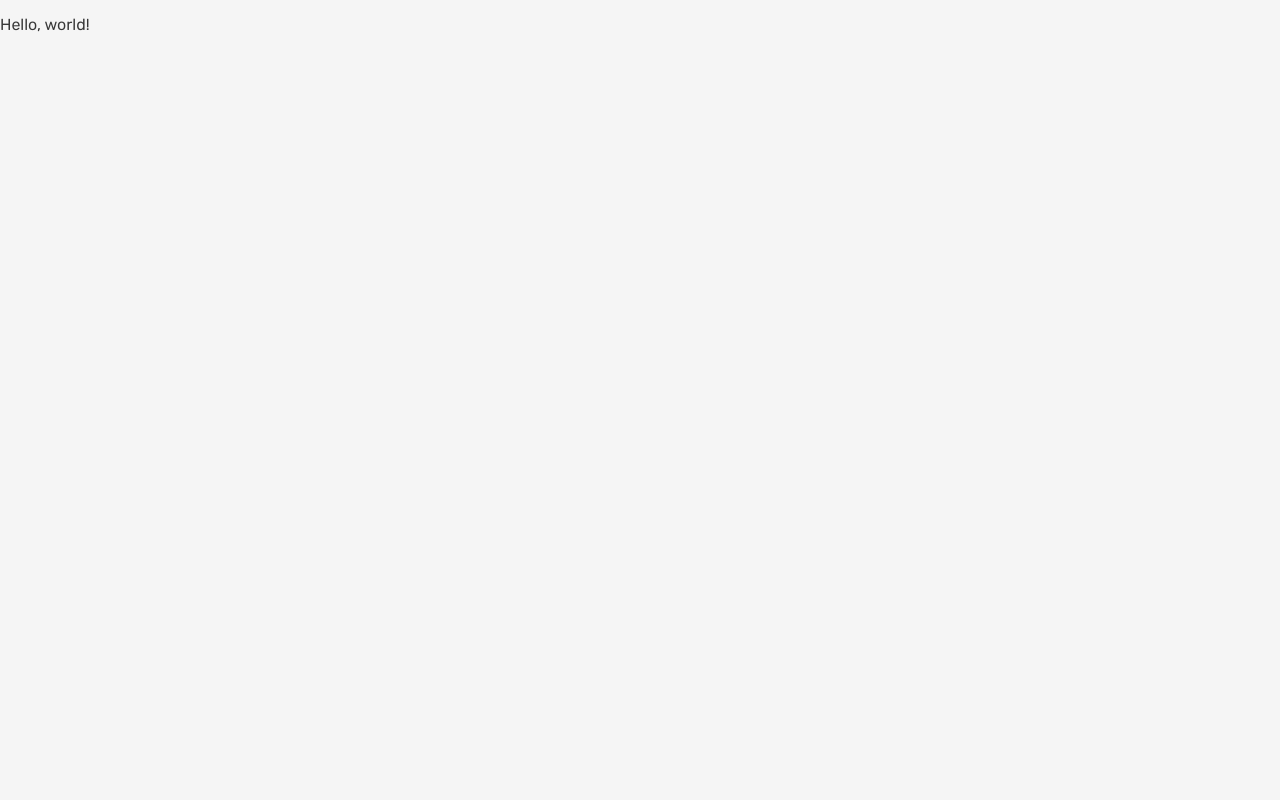
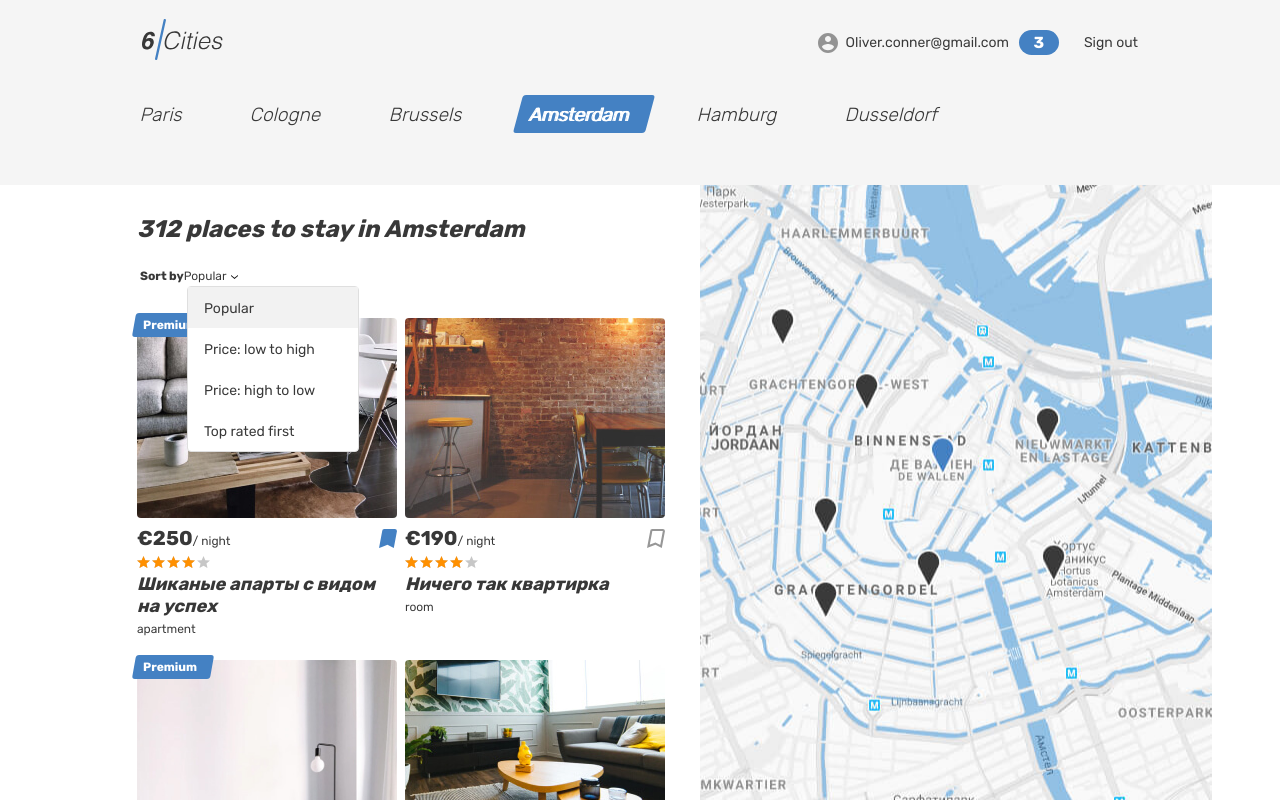
Before and after one commit to javaPepper/six-cities, a React (Create React App) app in the folder project/: page / in a window 1280 px wide. Built offline with nearby package versions, Linux system fonts and the light colour scheme.

Commit message:
создал mainPage, отрисовал карточки

```diff
--- a/project/src/components/app/app.tsx
+++ b/project/src/components/app/app.tsx
@@ -1,5 +1,14 @@
-function App(): JSX.Element {
-  return <p>Hello, world!</p>;
+import MainPage from '../../pages/mainPage/mainPage';
+import { Offer } from '../../types/offer';
+
+type AppProps = {
+  offers: Offer[];
+}
+
+function App({offers}: AppProps) {
+  return(
+    <MainPage offers={offers}/>
+  );
 }
 
 export default App;
--- /dev/null
+++ b/project/src/components/cardComponent/cardComponent.tsx
@@ -0,0 +1,43 @@
+import { Offer } from '../../types/offer';
+import { getRating } from '../../utils/index';
+
+type CardComponentProps = {
+  offer: Offer;
+}
+
+function CardComponent (props: CardComponentProps) {
+  const { offer } = props;
+  const { id, isFavorite, isPremium, previewImage, price, rating, title, type } = offer;
+  return(
+    <article className="cities__card place-card" id={id.toString()}>
+      {(isPremium && <div className="place-card__mark"><span>Premium</span></div>) || null}
+      <div className="cities__image-wrapper place-card__image-wrapper">
+        <a href="#">
+          <img className="place-card__image" src={previewImage} width={260} height={200} alt="img" />
+        </a>
+      </div>
+      <div className="place-card__info">
+        <div className="place-card__price-wrapper">
+          <div className="place-card__price">
+            <b className="place-card__price-value">€{price}</b>
+            <span className="place-card__price-text">/&nbsp;night</span>
+          </div>
+          {(isFavorite && <button className="place-card__bookmark-button place-card__bookmark-button--active button" type="button"><svg className="place-card__bookmark-icon" width={18} height={19}><use xlinkHref="#icon-bookmark" /></svg><span className="visually-hidden">To bookmarks</span></button>)
+          || <button className="place-card__bookmark-button button" type="button"><svg className="place-card__bookmark-icon" width={18} height={19}><use xlinkHref="#icon-bookmark" /></svg><span className="visually-hidden">To bookmarks</span></button>}
+        </div>
+        <div className="place-card__rating rating">
+          <div className="place-card__stars rating__stars">
+            <span style={{width: `${getRating(rating)}%`}} />
+            <span className="visually-hidden">Rating</span>
+          </div>
+        </div>
+        <h2 className="place-card__name">
+          <a href="#">{title}</a>
+        </h2>
+        <p className="place-card__type">{type}</p>
+      </div>
+    </article>
+  );
+}
+
+export default CardComponent;
--- /dev/null
+++ b/project/src/components/offersList/offersList.tsx
@@ -0,0 +1,16 @@
+import { Offer } from '../../types/offer';
+import CardComponent from '../cardComponent/cardComponent';
+
+type OffersListProps = {
+  offers: Offer[];
+}
+
+function OffersList({offers}: OffersListProps) {
+  return(
+    <div className="cities__places-list places__list tabs__content">
+      {offers.map((offer) => <CardComponent offer={offer} key={offer.id}/>)}
+    </div>
+  );
+}
+
+export default OffersList;
--- /dev/null
+++ b/project/src/const.ts
@@ -0,0 +1,30 @@
+export const enum RateValues {
+  Twenty = 20,
+  Fourty = 40,
+  Sixty = 60,
+  Eighty = 80,
+  Hundred = 100
+}
+
+export const ratingValues = {
+  OneStar: {
+    min: 1,
+    max: 1.4
+  },
+  TwoStars: {
+    min: 1.5,
+    max: 2.4
+  },
+  ThreeStars: {
+    min: 2.5,
+    max: 3.4
+  },
+  FourStars: {
+    min: 3.5,
+    max: 4.4
+  },
+  FiveStars: {
+    min: 4.5,
+    max: 5
+  }
+};
--- a/project/src/index.tsx
+++ b/project/src/index.tsx
@@ -1,6 +1,7 @@
 import React from 'react';
 import ReactDOM from 'react-dom/client';
 import App from './components/app/app';
+import { offers } from './mock/offers';
 
 const root = ReactDOM.createRoot(
   document.getElementById('root') as HTMLElement,
@@ -8,6 +9,6 @@ const root = ReactDOM.createRoot(
 
 root.render(
   <React.StrictMode>
-    <App />
+    <App offers={offers}/>
   </React.StrictMode>,
 );
--- /dev/null
+++ b/project/src/mock/offers.ts
@@ -0,0 +1,42 @@
+import { Offer } from '../types/offer';
+
+export const offers: Offer[] = [{
+  previewImage: 'img/apartment-01.jpg',
+  isPremium: true,
+  price: 250,
+  title: 'Шиканые апарты с видом на успех',
+  type: 'apartment',
+  isFavorite: true,
+  rating: 3.5,
+  id: 1,
+},
+{
+  previewImage: 'img/room.jpg',
+  isPremium: false,
+  price: 190,
+  title: 'Ничего так квартирка',
+  type: 'room',
+  isFavorite: false,
+  rating: 4.2,
+  id: 2,
+},
+{
+  previewImage: 'img/studio-01.jpg',
+  isPremium: true,
+  price: 300,
+  title: 'Классный домик, только патио не хватает',
+  type: 'house',
+  isFavorite: true,
+  rating: 1.2,
+  id: 3,
+},
+{
+  previewImage: 'img/apartment-02.jpg',
+  isPremium: false,
+  price: 30,
+  title: 'Не отель, ахутель...',
+  type: 'hotel',
+  isFavorite: false,
+  rating: 2.6,
+  id: 4,
+}];
--- /dev/null
+++ b/project/src/pages/mainPage/mainPage.tsx
@@ -0,0 +1,111 @@
+import OffersList from '../../components/offersList/offersList';
+import { Offer } from '../../types/offer';
+
+type MainPageProps = {
+  offers: Offer[];
+}
+
+function MainPage({offers}: MainPageProps) {
+  return(
+    <div className="page page--gray page--main">
+      <header className="header">
+        <div className="container">
+          <div className="header__wrapper">
+            <div className="header__left">
+              <a className="header__logo-link header__logo-link--active">
+                <img className="header__logo" src="img/logo.svg" alt="6 cities logo" width={81} height={41} />
+              </a>
+            </div>
+            <nav className="header__nav">
+              <ul className="header__nav-list">
+                <li className="header__nav-item user">
+                  <a className="header__nav-link header__nav-link--profile" href="#">
+                    <div className="header__avatar-wrapper user__avatar-wrapper">
+                    </div>
+                    <span className="header__user-name user__name">Oliver.conner@gmail.com</span>
+                    <span className="header__favorite-count">3</span>
+                  </a>
+                </li>
+                <li className="header__nav-item">
+                  <a className="header__nav-link" href="#">
+                    <span className="header__signout">Sign out</span>
+                  </a>
+                </li>
+              </ul>
+            </nav>
+          </div>
+        </div>
+      </header>
+      <main className="page__main page__main--index">
+        <h1 className="visually-hidden">Cities</h1>
+        <div className="tabs">
+          <section className="locations container">
+            <ul className="locations__list tabs__list">
+              <li className="locations__item">
+                <a className="locations__item-link tabs__item" href="#">
+                  <span>Paris</span>
+                </a>
+              </li>
+              <li className="locations__item">
+                <a className="locations__item-link tabs__item" href="#">
+                  <span>Cologne</span>
+                </a>
+              </li>
+              <li className="locations__item">
+                <a className="locations__item-link tabs__item" href="#">
+                  <span>Brussels</span>
+                </a>
+              </li>
+              <li className="locations__item">
+                <a className="locations__item-link tabs__item tabs__item--active">
+                  <span>Amsterdam</span>
+                </a>
+              </li>
+              <li className="locations__item">
+                <a className="locations__item-link tabs__item" href="#">
+                  <span>Hamburg</span>
+                </a>
+              </li>
+              <li className="locations__item">
+                <a className="locations__item-link tabs__item" href="#">
+                  <span>Dusseldorf</span>
+                </a>
+              </li>
+            </ul>
+          </section>
+        </div>
+        <div className="cities">
+          <div className="cities__places-container container">
+            <section className="cities__places places">
+              <h2 className="visually-hidden">Places</h2>
+              <b className="places__found">312 places to stay in Amsterdam</b>
+              <form className="places__sorting" action="#" method="get">
+                <span className="places__sorting-caption">Sort by</span>
+                <span className="places__sorting-type" tabIndex={0}>
+              Popular
+                  <svg className="places__sorting-arrow" width={7} height={4}>
+                    <use xlinkHref="#icon-arrow-select" />
+                  </svg>
+                </span>
+                <ul className="places__options places__options--custom places__options--opened">
+                  <li className="places__option places__option--active" tabIndex={0}>Popular</li>
+                  <li className="places__option" tabIndex={0}>Price: low to high</li>
+                  <li className="places__option" tabIndex={0}>Price: high to low</li>
+                  <li className="places__option" tabIndex={0}>Top rated first</li>
+                </ul>
+              </form>
+              <div className="cities__places-list places__list tabs__content">
+                <OffersList offers={offers}/>
+              </div>
+            </section>
+            <div className="cities__right-section">
+              <section className="cities__map map" />
+            </div>
+          </div>
+        </div>
+      </main>
+    </div>
+  );
+}
+
+export default MainPage;
--- /dev/null
+++ b/project/src/types/offer.ts
@@ -0,0 +1,10 @@
+export type Offer = {
+id: number;
+isFavorite: boolean;
+isPremium: boolean;
+previewImage: string;
+price: number;
+rating: number;
+title: string;
+type: string;
+};
--- /dev/null
+++ b/project/src/utils/index.ts
@@ -0,0 +1,18 @@
+import { ratingValues, RateValues } from '../const';
+
+export const getRating = (value: number) => {
+  switch(true) {
+    case value >= ratingValues.OneStar.min && value <= ratingValues.OneStar.max:
+      return RateValues.Twenty;
+    case value >= ratingValues.TwoStars.min && value <= ratingValues.TwoStars.max:
+      return RateValues.Fourty;
+    case value >= ratingValues.ThreeStars.min && value <= ratingValues.ThreeStars.max:
+      return RateValues.Sixty;
+    case value >= ratingValues.FourStars.min && value <= ratingValues.FourStars.max:
+      return RateValues.Eighty;
+    case value >= ratingValues.FiveStars.min && value <= ratingValues.FiveStars.max:
+      return RateValues.Hundred;
+    default:
+      return 0;
+  }
+};
```
Also changed, not shown: 2 other files (tests, documents, lock files or other folders).
